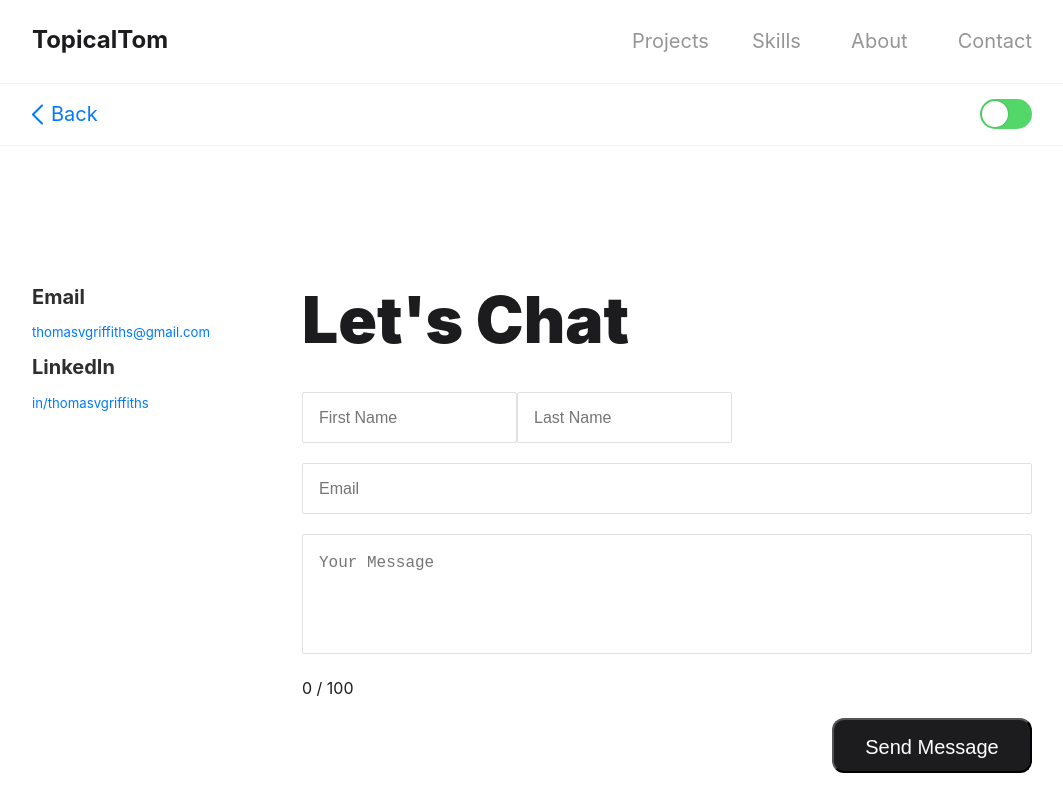
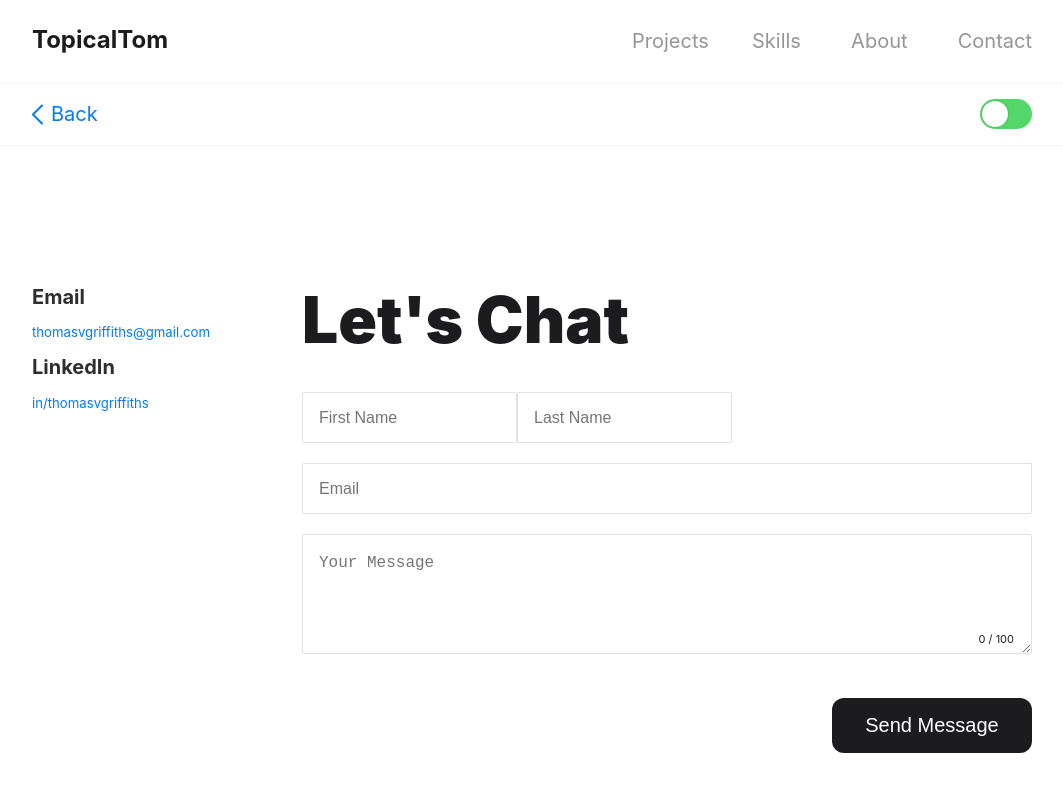
Before and after one commit to TopicalTom/Portfolio, a React (Create React App) app in the folder portfolio-website/: page /contact in a window 1280 px wide. Shown: the top 800 px of the page, without its empty margins (108-1171 px from the left). Built offline with nearby package versions, Linux system fonts and the light colour scheme.

Commit message:
Improved UI for Form and Project Preview components

```diff
--- a/portfolio-website/src/components/Form/Form.jsx
+++ b/portfolio-website/src/components/Form/Form.jsx
@@ -40,9 +40,9 @@ function Form ({submitHandler}) {
             setMessageIsFilled(true)
         }
         const words = e.currentTarget.value === "" ? 0 : e.currentTarget.value.split(" ").length;
-        setTimeout(() => {
+        //setTimeout(() => {
             setWordCount(words);
-        }, 1000);
+        //}, 1000);
     }
 
     const firstHasContent = firstIsFilled ? "form__input--filled" : "";
@@ -97,6 +97,7 @@ function Form ({submitHandler}) {
                 </label>
                 <label className="form__container">
                     <span className={`form__placeholder ${showMessageHeader}`}>Your Message</span>
+                    <span className="form__count">{wordCount} / 100</span>
                     <textarea
                         className={`form__input form__input--message ${messageHasContent}`}
                         placeholder="Your Message"
@@ -106,8 +107,6 @@ function Form ({submitHandler}) {
                         minLength="100"
                         required
                     />
-                    <span className="form__count">{wordCount} / 100
-                    </span>
                 </label>
             </div>
             <div className="form__field form__field--button">
--- a/portfolio-website/src/components/Form/Form.scss
+++ b/portfolio-website/src/components/Form/Form.scss
@@ -4,6 +4,7 @@
     display: flex;
     flex-direction: column;
     box-sizing: border-box;
+    margin-bottom: 60px;
 
     &__field {
         display: flex;
@@ -50,9 +51,9 @@
         }
 
         &--message {
-            resize: none;
+            resize: vertical;
             width: 100%;
-            height: 120px;
+            min-height: 120px;
             line-height: 1.5rem;
         }
     }
@@ -60,9 +61,11 @@
     &__button {
         width: 200px;
         height: 55px;
+        transition: 0.3s ease;
         @include theme-aware('background', 'button');
         border-radius: 12px;
-        color: white;
+        //color: white;
+        border: none;
         text-align: center;
         vertical-align: middle;
         padding: 0.6rem 0;
@@ -70,6 +73,7 @@
     }
 
     &__submit {
+        transition: 0.3s ease;
         @include theme-aware('color', 'color-text-button');
     }
 
@@ -122,4 +126,16 @@
             }
         }
     }
+
+    &__count {
+        position: absolute;
+        z-index: 10;
+        bottom: 2rem;
+        right: 18px;
+        pointer-events: none;
+        font-size: 0.6875em;
+        font-weight: 400;
+        transition: 0.3s ease;
+        @include theme-aware('color', 'color-text');
+    }
 }
--- a/portfolio-website/src/components/Map/Map.jsx
+++ b/portfolio-website/src/components/Map/Map.jsx
@@ -11,7 +11,8 @@ export default class Map extends Component {
             lng: -79.3832,
             lat: 43.6532,
             zoom: 11,
-            style: "mapbox://styles/mapbox/dark-v9"
+            //style: "mapbox://styles/mapbox/dark-v9"
+            style: 'mapbox://styles/mapbox/streets-v11'
         };
     }
 
@@ -19,7 +20,6 @@ export default class Map extends Component {
         const map = new mapboxgl.Map({
             container: this.mapContainer,
             style: this.state.style,
-            //style: 'mapbox://styles/mapbox/streets-v11',
             center: [this.state.lng, this.state.lat],
             zoom: this.state.zoom
         });
--- a/portfolio-website/src/components/ProjectPreview/ProjectPreview.jsx
+++ b/portfolio-website/src/components/ProjectPreview/ProjectPreview.jsx
@@ -20,7 +20,7 @@ const ProjectPreview = () => {
                 />
             </div>
             <div className="preview__container preview__container--content">
-                <h3 className="preview__caption">Lorem ipsum dolor sit amet, consectetur adipiscing elit, sed do eiusmod tempor incididunt ut labore et dolore magna aliqua.</h3>
+                <h3 className="preview__caption">Bumble, uses swipeable cards for switching modes to allow users to focus in on how they want to connect with others.</h3>
                 <ul className="preview__list">
                     <li className="preview__selection">
                         <h5 className="preview__title">Trigger</h5>
--- a/portfolio-website/src/components/ProjectPreview/ProjectPreview.scss
+++ b/portfolio-website/src/components/ProjectPreview/ProjectPreview.scss
@@ -1,3 +1,5 @@
+@import "../../styles/baseline.scss";
+
 .preview {
     display: flex;
     flex-direction: row;
@@ -35,9 +37,14 @@
     &__scrubber {
         height: 0.25rem;
         width: 60%;
-        background-color: #F2F3F7;
+        @include theme-aware('background-color', 'system-background-tertiary');
+        //background-color: #F2F3F7;
         border-radius: 8px;
         margin-bottom: 15px;
+    }
+
+    &__title {
+        padding-bottom: 5px;
     }
 
     &__selection {
--- a/portfolio-website/src/components/SkillCard/SkillCard.scss
+++ b/portfolio-website/src/components/SkillCard/SkillCard.scss
@@ -23,7 +23,7 @@
         margin-right: auto;
         display: flex;
         flex-direction: row;
-        @include theme-aware('border-bottom', 'content-outline-mid');
+        @include theme-aware('border-bottom', 'content-outline');
         width: 100%;
         justify-content: space-between;
         padding: 20px 20px 20px 0px;
--- a/portfolio-website/src/pages/Skills/Skills.scss
+++ b/portfolio-website/src/pages/Skills/Skills.scss
@@ -81,8 +81,8 @@
     }
 
     &__box {
-        //@include theme-aware('border', 'content-outline');
-        @include theme-aware('background', 'system-background-tertiary');
+        @include theme-aware('border', 'content-outline');
+        @include theme-aware('background', 'system-background-secondary');
         border-radius: 4px;
         margin-bottom: 2rem;
         margin-top: 0.15rem;
```
